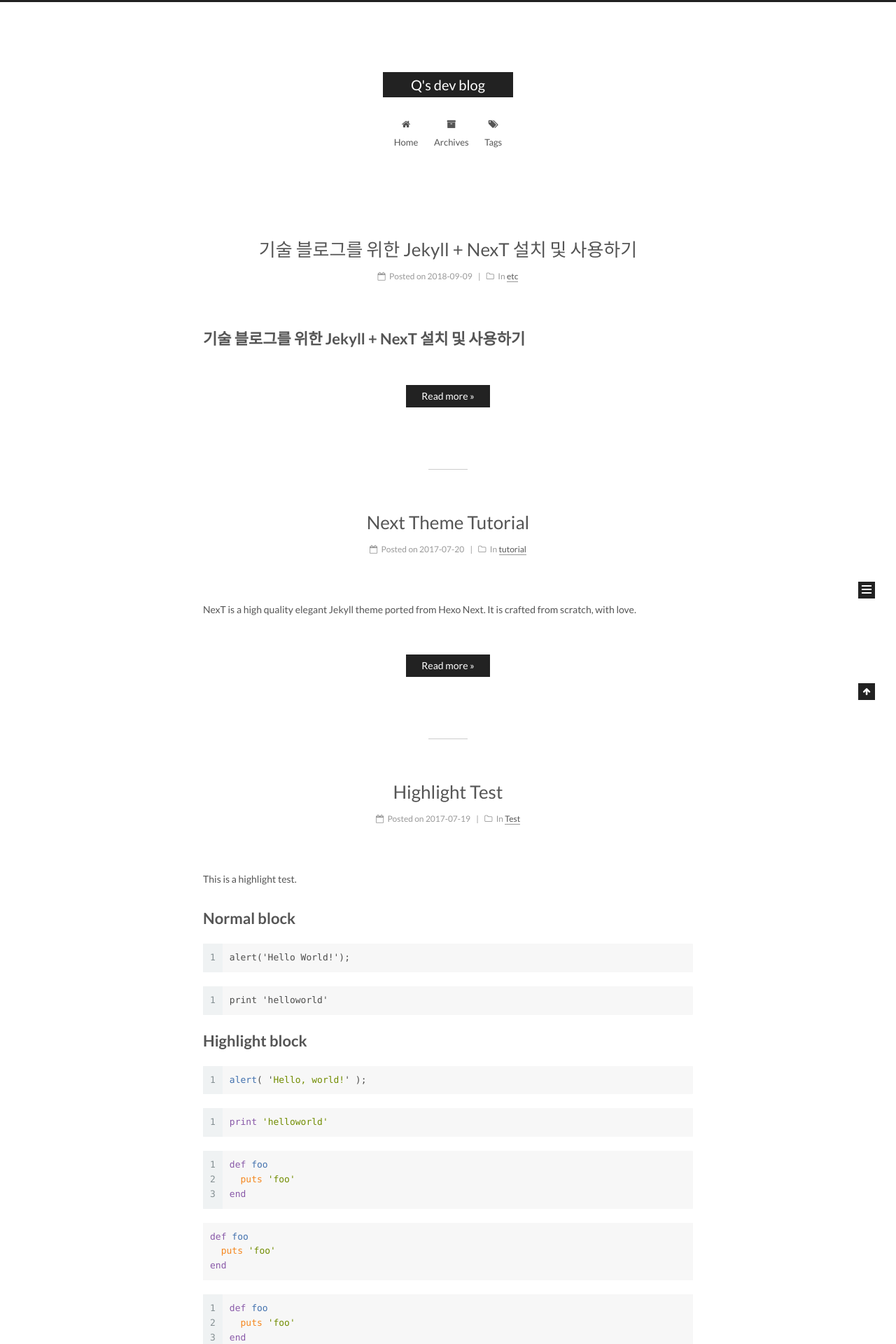
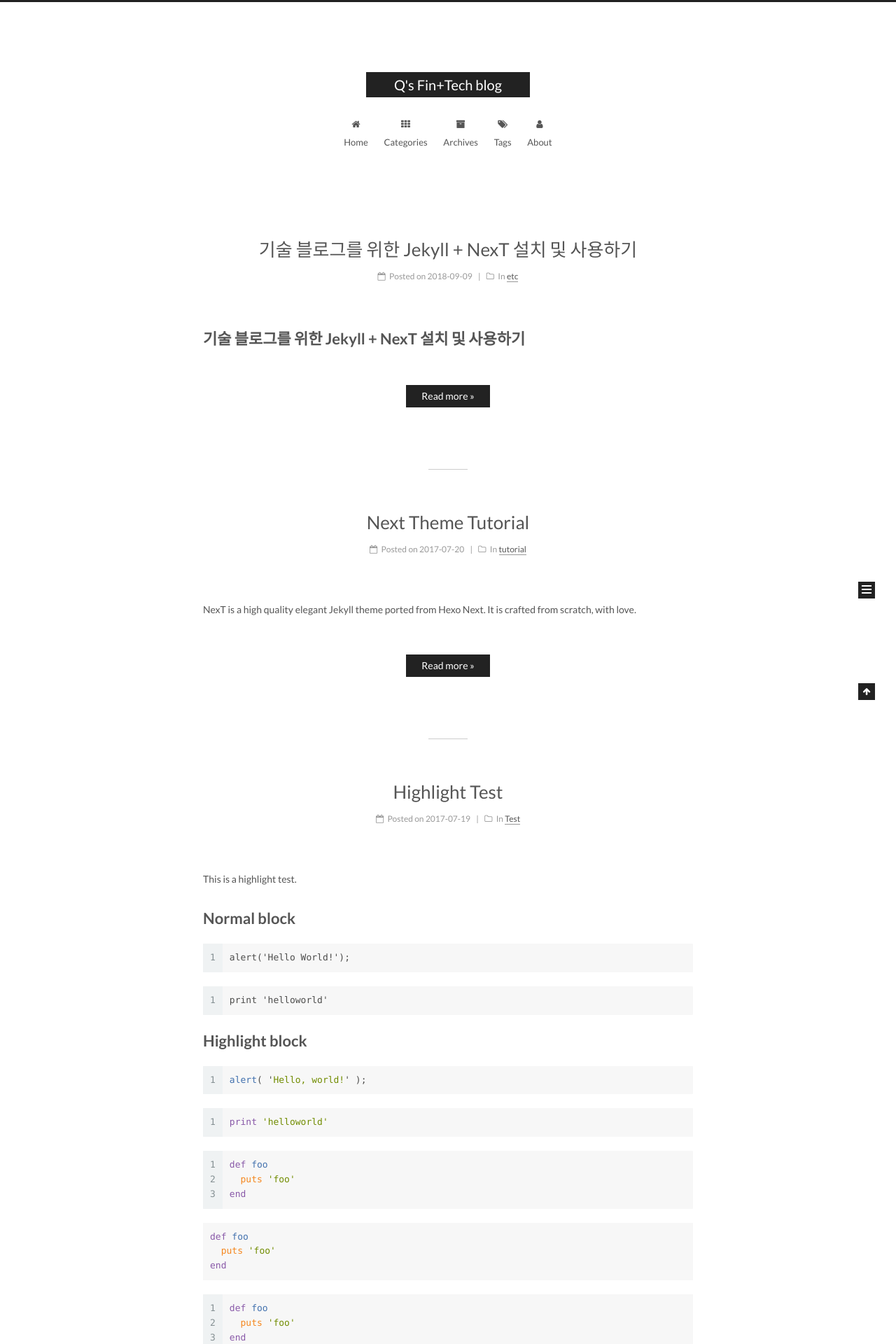
Before and after one commit to min98-k/karl6885.github.io, a Jekyll site: the page built from index.html, in a window 1280 px wide. Shown: the top 1920 px of the page at 70% size. Built offline with Jekyll 4.4.1, drawn with Linux system fonts in a browser that asks for light colours; emoji names are drawn with the system emoji font; Markdown is read by kramdown in place of the engine named in the settings; the list of posts is cut into pages by our own code; part of the change alters nothing that is shown.

Commit message:
config change

```diff
--- a/_config.yml
+++ b/_config.yml
@@ -4,7 +4,7 @@
 # ---------------------------------------------------------------
 
 # Site
-title: Q's dev blog
+title: Q's Fin+Tech blog
 subtitle:
 description:
 author: Yeongkyu Kim
@@ -45,11 +45,9 @@ highlight:
 
 #### Markdown Processors
 ## 'redcarpet' is unsupported on GitHub Pages now.
-markdown: redcarpet
+markdown: kramdown
 kramdown:
     input: GFM
-redcarpet:
-    extensions: ['tables','autolink','highlight','quote','footnotes']
 
 # Default Attributes
 ## Docs: https://jekyllrb.com/docs/configuration/#front-matter-defaults
@@ -86,7 +84,7 @@ keywords: "Jekyll, NexT"
 # Set rss to false to disable feed link.
 # Leave rss as empty to use site's feed link.
 # Set rss to specific value if you have burned your feed already.
-rss:
+rss: false
 
 # Specify the date when the site was setup
 #since: 2015
@@ -120,10 +118,10 @@ index_with_subtitle: false
 # When running the site in a subdirectory (e.g. domain.tld/blog), remove the leading slash (/archives -> archives)
 menu:
   home: /
-  #categories: /categories/
-  #about: /about/
+  categories: /categories/
   archives: /archives/
   tags: /tags/
+  about: /about/
   #sitemap: /sitemap.xml
   #commonweal: /404.html
 
```
